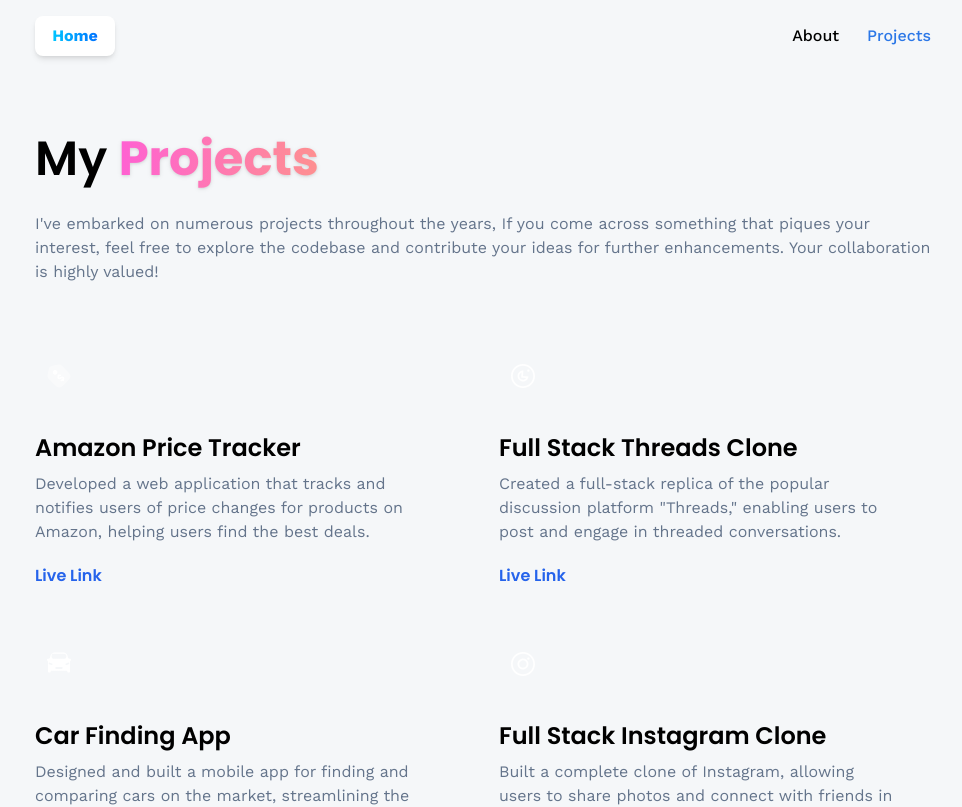
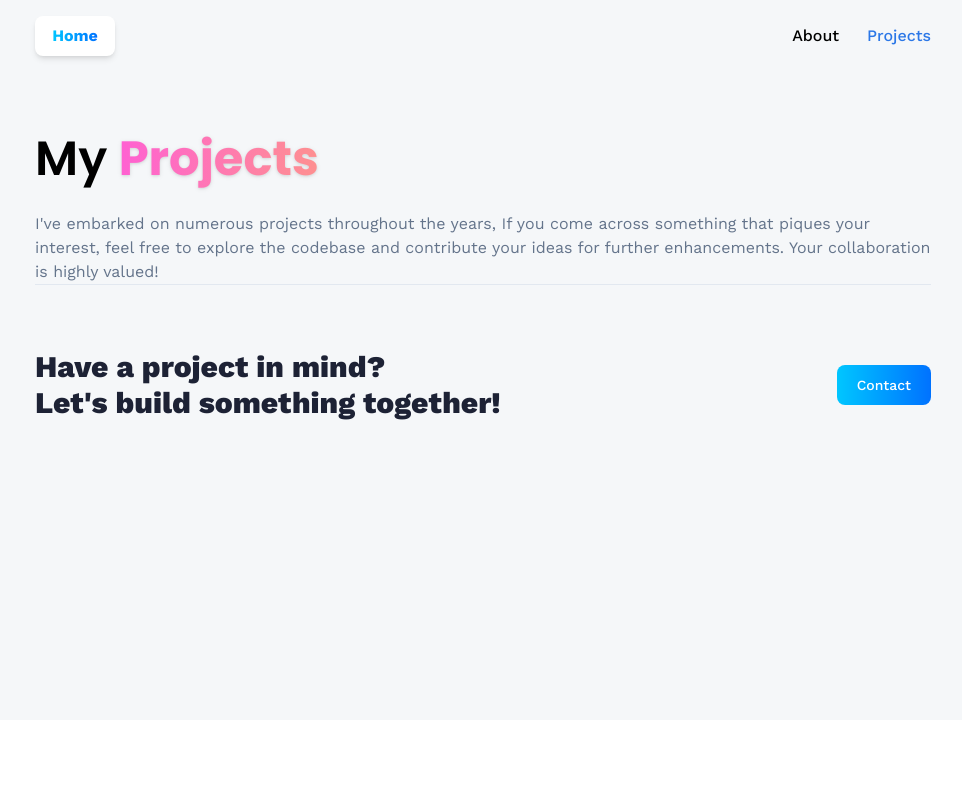
Before and after one commit to anuza08/portfolio, a React (Vite) app: page /projects in a window 1280 px wide. Shown: the top 807 px of the page, without its empty margins (157-1119 px from the left). Built offline with nearby package versions, Linux system fonts and the light colour scheme.

Commit message:
updated project section

```diff
--- a/src/pages/project.jsx
+++ b/src/pages/project.jsx
@@ -30,7 +30,7 @@ const Project = () => {
         </p>
       </div>
 
-      <div className="flex flex-wrap my-20 gap-16">
+      {/* <div className="flex flex-wrap my-20 gap-16">
         {projects.map((project) => (
           <div className="lg:w-[400px] w-full" key={project.name}>
             <div className="btn-container w-12 h-12">
@@ -62,7 +62,7 @@ const Project = () => {
             </div>
           </div>
         ))}{" "}
-      </div>
+      </div> */}
       <hr className="border-slate-200" />
       <CTA />
     </section>
```
